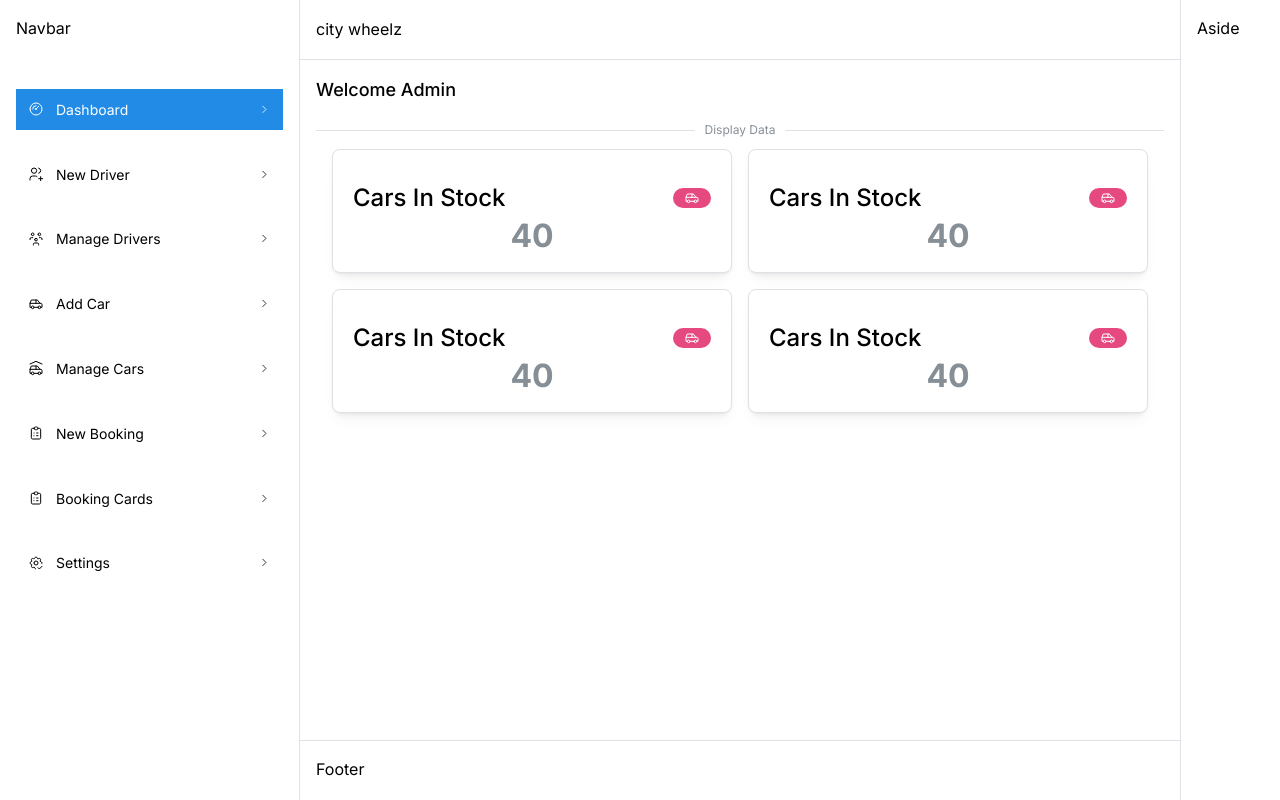
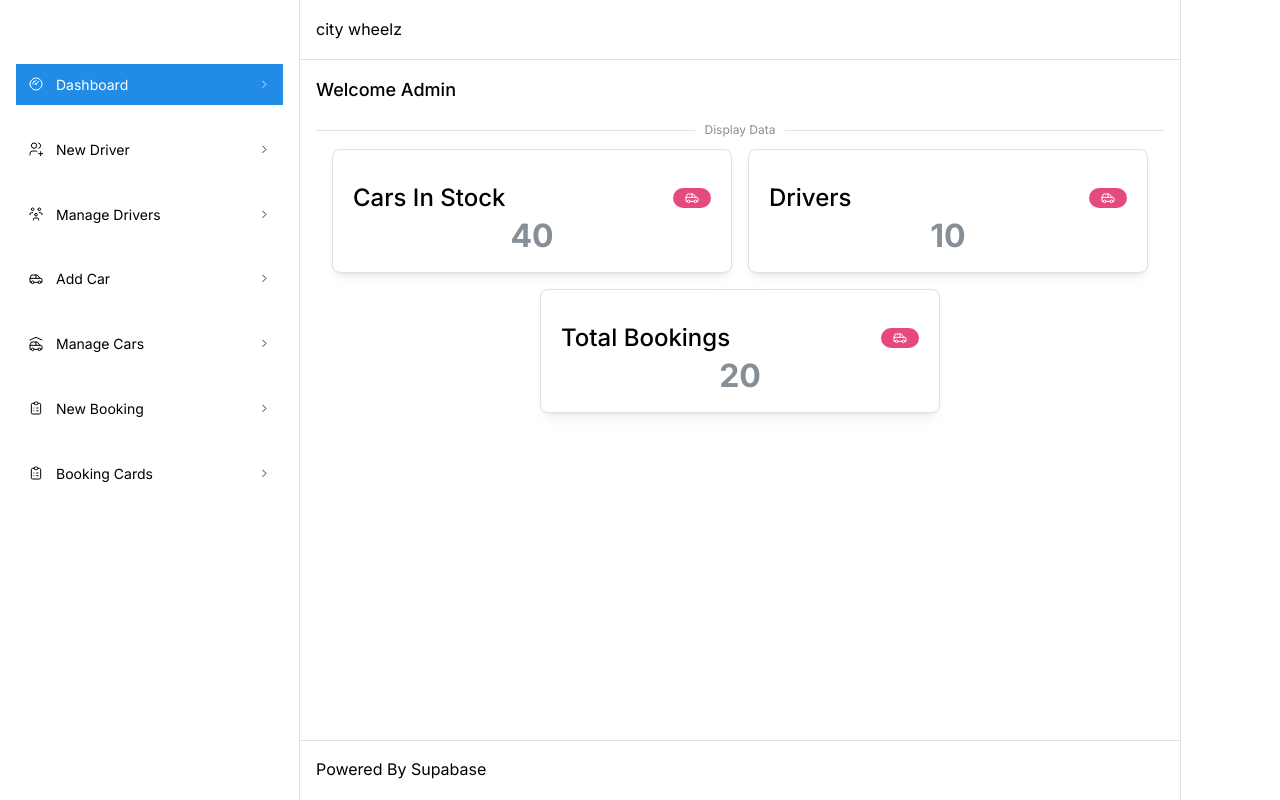
Before and after one commit to s-kvng/City_Wheelz, a Next.js app: page /admin/dashboard in a window 1280 px wide. Built offline with nearby package versions, Linux system fonts and the light colour scheme.

Commit message:
ui: minor updates

```diff
--- a/src/app/(Admin)/admin/dashboard/page.tsx
+++ b/src/app/(Admin)/admin/dashboard/page.tsx
@@ -1,49 +1,49 @@
-"use client"
+"use client";
 
-import DashboardCard from '@/components/cards/DashboardCard'
-import DividerUi from '@/components/ui/DividerUi'
-import { Divider, Grid, Text } from '@mantine/core'
-import React from 'react'
-
+import DashboardCard from "@/components/cards/DashboardCard";
+import DividerUi from "@/components/ui/DividerUi";
+import { Divider, Grid, Text } from "@mantine/core";
+import React from "react";
 
 const list = [
   {
-        title: 'Cars In Stock',
+    title: "Cars In Stock",
     value: 40,
-        icon: 'LineChartIcon',
-        color: 'primary',
-    }
-]
+    icon: "LineChartIcon",
+    color: "primary",
+  },
+  {
+    title: "Drivers",
+    value: 10,
+    icon: "LineChartIcon",
+    color: "primary",
+  },
+  {
+    title: "Total Bookings",
+    value: 20,
+    icon: "LineChartIcon",
+    color: "primary",
+  },
+];
 
 const Dashboard = () => {
   return (
     <>
-        <Text mb={"1rem"} size='lg' fw={500}>
+      <Text mb={"1rem"} size="lg" fw={500}>
         Welcome Admin
       </Text>
 
-        <DividerUi  label="Display Data"/>
+      <DividerUi label="Display Data" />
 
-        <Grid  justify="space-around" px={"md"}>
-        <Grid.Col span={6}>
-            <DashboardCard/>
+      <Grid justify="space-around" px={"md"}>
+        {list.map((item) => (
+          <Grid.Col key={item.title} span={6}>
+            <DashboardCard {...item} />
           </Grid.Col>
-
-        <Grid.Col span={6}>
-            <DashboardCard/>
-        </Grid.Col>
-
-        <Grid.Col span={6}>
-            <DashboardCard/>
-        </Grid.Col>
-
-        <Grid.Col span={6}>
-            <DashboardCard/>
-        </Grid.Col>
-
+        ))}
       </Grid>
     </>
-  )
-}
+  );
+};
 
-export default Dashboard
+export default Dashboard;
--- a/src/components/cards/DashboardCard.tsx
+++ b/src/components/cards/DashboardCard.tsx
@@ -1,30 +1,30 @@
-"use client"
+"use client";
 
-import { Card, Image, Text, Badge, Button, Group } from '@mantine/core';
-import { IconCar } from '@tabler/icons-react';
-import React from 'react'
+import { Card, Image, Text, Badge, Button, Group } from "@mantine/core";
+import { IconCar } from "@tabler/icons-react";
+import React from "react";
 
-const DashboardCard = () => {
+const DashboardCard = ({ title, value, icon, color }) => {
   return (
     <>
-        <Card shadow="sm" padding="lg" radius="md" withBorder>
-
-
+      <Card shadow="sm" padding="lg" radius="md" withBorder>
         <Group justify="space-between" mt="md" mb="xs">
-            <Text size='1.5rem' fw={500}>Cars In Stock</Text>
-            <Badge color="pink"><IconCar size={"1rem"} stroke={1.5}/></Badge>
+          <Text size="1.5rem" fw={500}>
+            {title}
+          </Text>
+          <Badge color="pink">
+            <IconCar size={"1rem"} stroke={1.5} />
+          </Badge>
         </Group>
 
-        <div className=' text-center'>
-            <Text fw={"700"} size="2rem" c="dimmed">
-                40
-            </Text>
+        <div className=" text-center">
+          <Text fw={"700"} size="2rem" c="dimmed">
+            {value}
+          </Text>
         </div>
+      </Card>
+    </>
+  );
+};
 
-    </Card>
-
-    </>
-  )
-}
-
-export default DashboardCard
+export default DashboardCard;
--- a/src/features/Admin/AdminLayout.tsx
+++ b/src/features/Admin/AdminLayout.tsx
@@ -1,68 +1,71 @@
-"use client"
+"use client";
 
-import SideNavLinks from '@/components/shared/SideNav/SideNavLinks';
-import { AppShell, Burger, Group, Skeleton, Text } from '@mantine/core';
-import { IconGauge, IconSettingsCheck, IconUsersPlus,
-    IconUsersGroup, IconCar, IconCarGarage, IconClipboardList } from '@tabler/icons-react';
+import SideNavLinks from "@/components/shared/SideNav/SideNavLinks";
+import { AppShell, Burger, Group, Skeleton, Text } from "@mantine/core";
+import {
+  IconGauge,
+  IconSettingsCheck,
+  IconUsersPlus,
+  IconUsersGroup,
+  IconCar,
+  IconCarGarage,
+  IconClipboardList,
+} from "@tabler/icons-react";
 // import { useDisclosure } from '@mantine/hooks';
 // import { MantineLogo } from '@mantinex/mantine-logo';
 
-
 const links = [
   {
-        label: 'Dashboard',
-        href: '/admin/dashboard',
+    label: "Dashboard",
+    href: "/admin/dashboard",
     icon: <IconGauge size="1rem" stroke={1.5} />,
     exact: true,
   },
   {
-        label: 'New Driver',
-        href: '/admin/add/driver',
-        icon: <IconUsersPlus size="1rem" stroke={1.5}/>,
+    label: "New Driver",
+    href: "/admin/add/driver",
+    icon: <IconUsersPlus size="1rem" stroke={1.5} />,
     exact: false,
   },
   {
-        label: 'Manage Drivers',
-        href: '/admin/drivers',
-        icon: <IconUsersGroup size="1rem" stroke={1.5}/>,
+    label: "Manage Drivers",
+    href: "/admin/drivers",
+    icon: <IconUsersGroup size="1rem" stroke={1.5} />,
     exact: false,
   },
   {
-        label: 'Add Car',
-        href: '/admin/add/car',
+    label: "Add Car",
+    href: "/admin/add/car",
     icon: <IconCar size={"1rem"} stroke={1.5} />,
     exact: false,
   },
   {
-        label: 'Manage Cars',
-        href: '/admin/cars',
+    label: "Manage Cars",
+    href: "/admin/cars",
     icon: <IconCarGarage size={"1rem"} stroke={1.5} />,
     exact: false,
   },
   {
-        label: 'New Booking',
-        href: '/admin/add/booking',
-        icon: <IconClipboardList size={"1rem"} stroke={1.5} /> ,
+    label: "New Booking",
+    href: "/admin/add/booking",
+    icon: <IconClipboardList size={"1rem"} stroke={1.5} />,
     exact: false,
   },
   {
-        label: 'Booking Cards',
-        href: '/admin/bookings',
-        icon: <IconClipboardList size={"1rem"} stroke={1.5} /> ,
+    label: "Booking Cards",
+    href: "/admin/bookings",
+    icon: <IconClipboardList size={"1rem"} stroke={1.5} />,
     exact: false,
   },
-      {
-        label: 'Settings',
-        href: '/admin/settings',
-        icon: <IconSettingsCheck  size={"1rem"} stroke={1.5}/>,
-        exact: false,
-      }
+  // {
+  //   label: 'Settings',
+  //   href: '/admin/settings',
+  //   icon: <IconSettingsCheck  size={"1rem"} stroke={1.5}/>,
+  //   exact: false,
+  // }
+];
 
-]
-
-
-
-export function AdminLayout({ children}) {
+export function AdminLayout({ children }) {
   //   const [opened, { toggle }] = useDisclosure();
 
   return (
@@ -70,8 +73,12 @@ export function AdminLayout({ children}) {
       layout="alt"
       header={{ height: 60 }}
       footer={{ height: 60 }}
-      navbar={{ width: 300, breakpoint: 'sm', collapsed: { mobile: false } }}
-      aside={{ width: 100, breakpoint: 'md', collapsed: { desktop: false, mobile: true } }}
+      navbar={{ width: 300, breakpoint: "sm", collapsed: { mobile: false } }}
+      aside={{
+        width: 100,
+        breakpoint: "md",
+        collapsed: { desktop: false, mobile: true },
+      }}
       padding="md"
     >
       <AppShell.Header>
@@ -84,21 +91,21 @@ export function AdminLayout({ children}) {
       <AppShell.Navbar p="md">
         <Group mb={"3rem"}>
           {/* <Burger opened={opened} onClick={toggle} hiddenFrom="sm" size="sm" /> */}
-          <Text>Navbar</Text>
+          {/* <Text>Navbar</Text> */}
         </Group>
-          {
-            links.map((link, index)=>(
+        {links.map((link, index) => (
           <div key={index}>
-                 <SideNavLinks href={link.href} label={link.label} icon={link.icon}/>
+            <SideNavLinks
+              href={link.href}
+              label={link.label}
+              icon={link.icon}
+            />
           </div>
-            ))
-          }
+        ))}
       </AppShell.Navbar>
-      <AppShell.Main>
-        { children}
-      </AppShell.Main>
-      <AppShell.Aside p="md">Aside</AppShell.Aside>
-      <AppShell.Footer p="md">Footer</AppShell.Footer>
+      <AppShell.Main>{children}</AppShell.Main>
+      <AppShell.Aside p="md"></AppShell.Aside>
+      <AppShell.Footer p="md">Powered By Supabase</AppShell.Footer>
     </AppShell>
   );
 }
```
Lines whose indentation alone changed are shown as unchanged.
